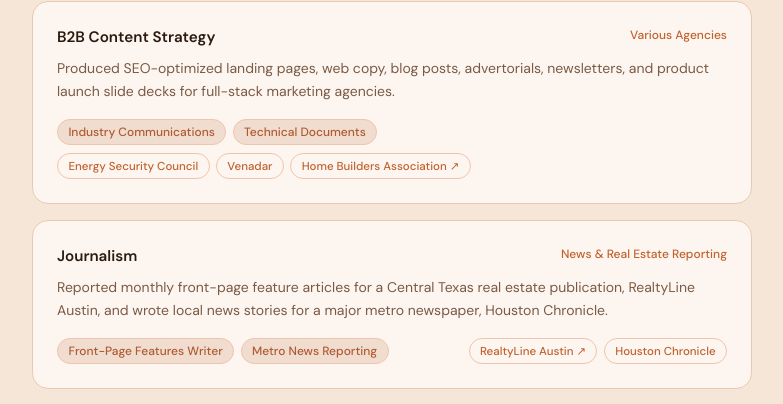
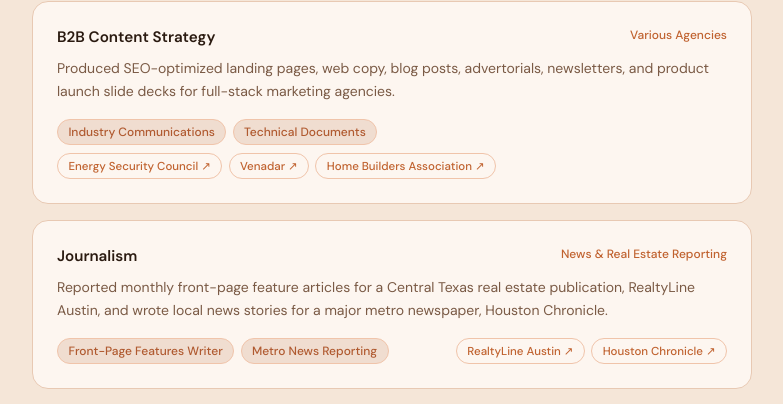
Before and after one commit to rikism-oss/portfolio-website, a React (Vite) app: page / in a window 1280 px wide. Shown: the part 1154-1558 px from the top of the page, without its empty margins (248-1031 px from the left). Built offline with nearby package versions, Linux system fonts and the light colour scheme.

Commit message:
Update external link indicator in App component
added little arrows to all links

```diff
--- a/src/App.jsx
+++ b/src/App.jsx
@@ -462,7 +462,7 @@ export default function App() {
                           {...(!l.internal && { target: "_blank", rel: "noopener noreferrer" })}
                           className="pill-link"
                         >
-                          {l.label}{l.internal ? "" : " ↗"}
+                          {l.label} ↗
                         </a>
                       ))}
                     </div>
```
